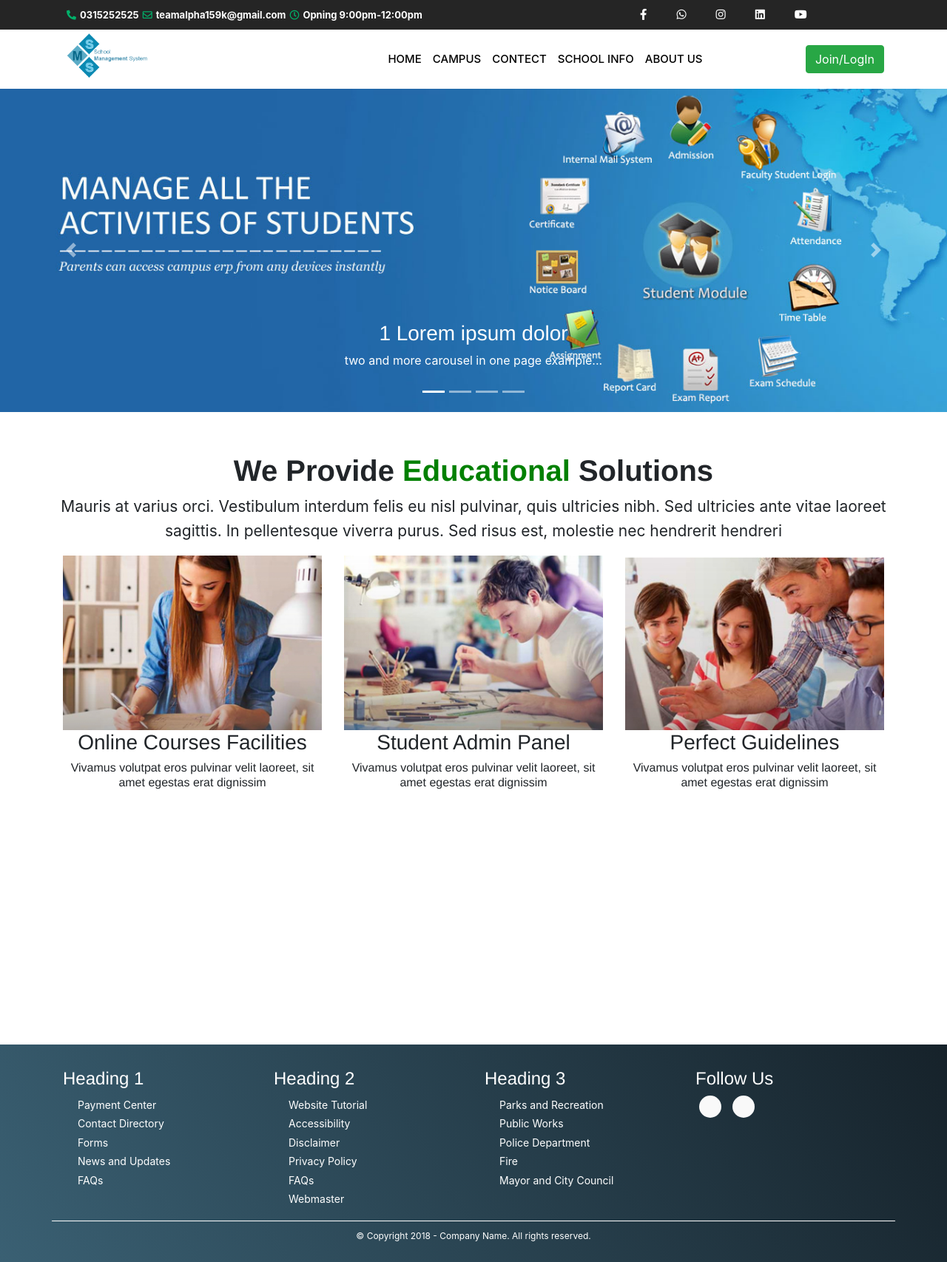
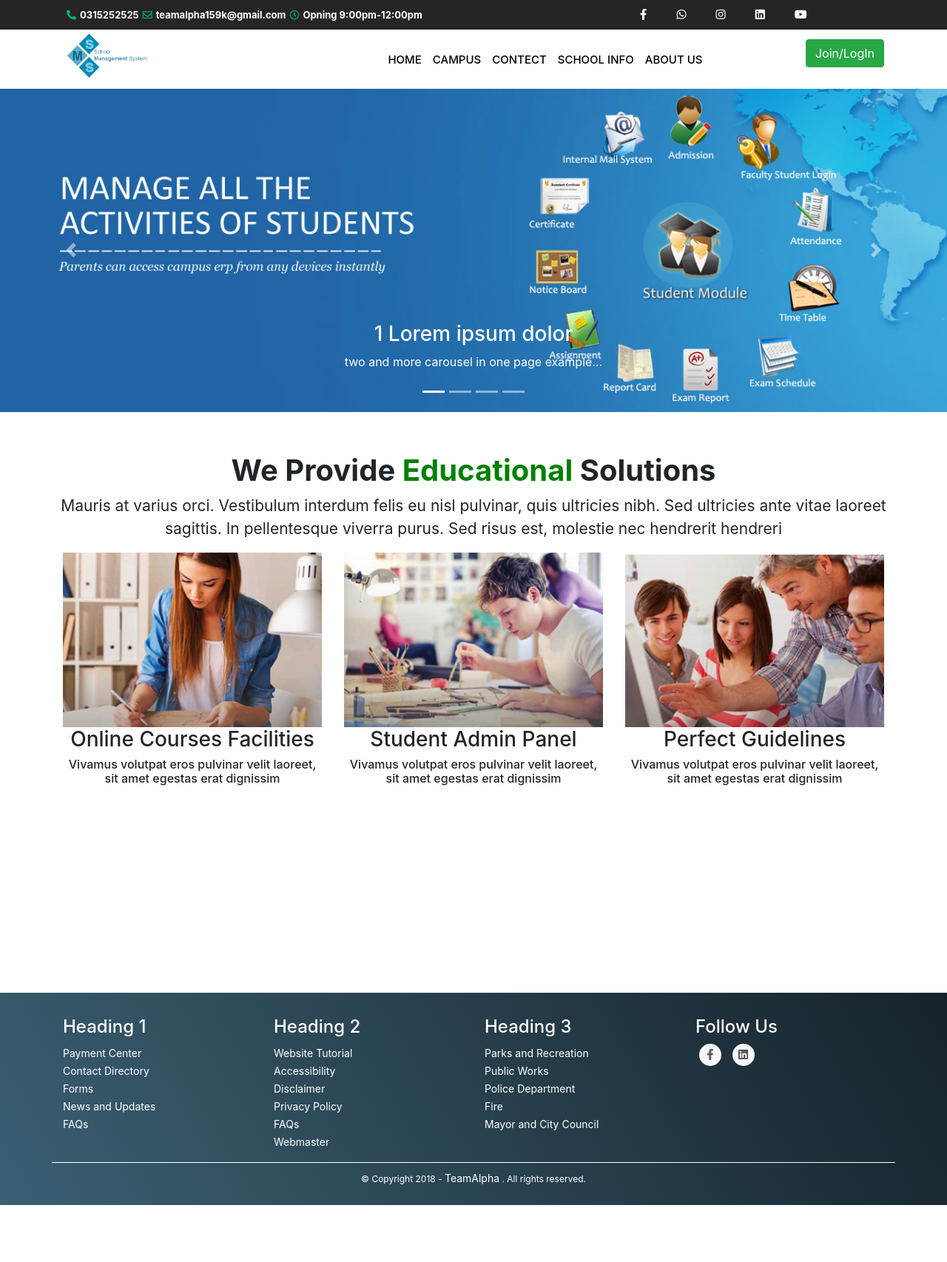
Before and after one commit to sirajhassni/School-M, a PHP site: page / in a window 1280 px wide. Shown: the whole page at 74% size. After the commit the page ends 1629 px from the top, so only its background shows below. Run offline with PHP 8.4, Linux system fonts and the light colour scheme; some libraries are stand-ins or nearby versions.

Commit message:
Footer Social icon update

```diff
--- a/includes/css-links.php
+++ b/includes/css-links.php
@@ -1,7 +1,7 @@
 <!-- css links -->
+
 <link rel="stylesheet" href="source/css/app.css">
 <link rel="stylesheet" href="source/css/app.min.css">
-<link rel="stylesheet" href="source/foundation.css">
 <link rel="stylesheet" href="source/font-awesome/css/all.css">
 <link rel="stylesheet" href="source/font-awesome/css/all.min.css">
 <link rel="stylesheet" href="source/bootstrap/css/bootstrap.css">
--- a/includes/footer.php
+++ b/includes/footer.php
@@ -50,14 +50,14 @@
         <div class="col-md-3">
             <h4>Follow Us</h4>
             <ul class="social-network social-circle">
-             <li><a href="#" class="icoFacebook" title="Facebook"><i class="fa fa-facebook"></i></a></li>
-             <li><a href="#" class="icoLinkedin" title="Linkedin"><i class="fa fa-linkedin"></i></a></li>
+             <li><a href="#" class="icoFacebook" title="Facebook"><i class="fab fa-facebook-f"></i></a></li>
+             <li><a href="#" class="icoLinkedin" title="Linkedin"><i class="fab fa-linkedin"></i></a></li>
             </ul>
         </div>
     </div>
     <div class="row">
         <div class="col-md-12 copy">
-            <p class="text-center">&copy; Copyright 2018 - Company Name.  All rights reserved.</p>
+            <p class="text-center">&copy; Copyright 2018 - <a href="#">TeamAlpha</a> .  All rights reserved.</p>
         </div>
     </div>
 
--- a/includes/navbar.php
+++ b/includes/navbar.php
@@ -4,7 +4,7 @@
 
  <head>
      <title></title>
-     <?php include_once 'includes/css-links.php'; ?>
+     <?php include_once 'includes/css-links.php'?>
  </head>
 
  <body>
--- a/source/css/app.css
+++ b/source/css/app.css
@@ -162,8 +162,9 @@ footer {
   background: -webkit-linear-gradient(59deg, #3A6073, #16222A);
   background: linear-gradient(59deg, #3A6073, #16222A);
   color: white;
-  margin-top:100px;
+  margin-top:30px;
 }
+
 
 footer a {
   color: #fff;
```
